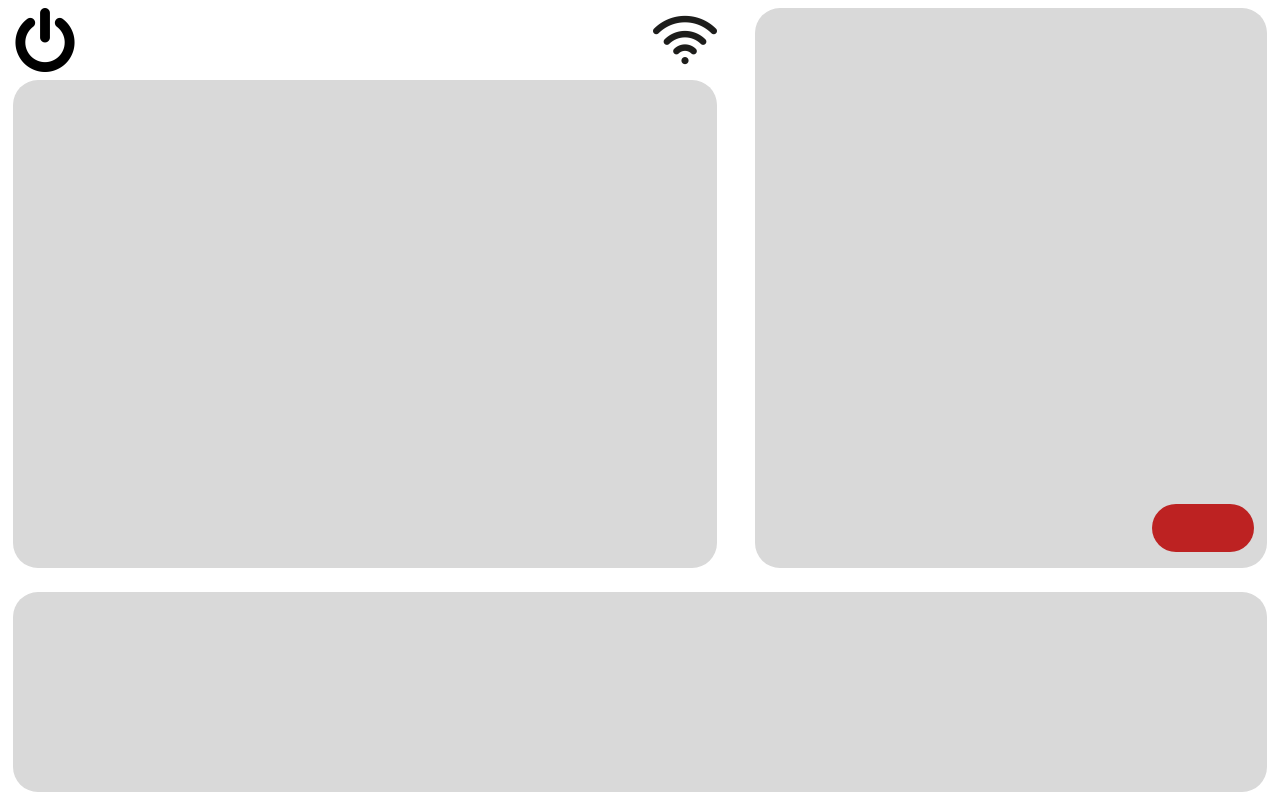
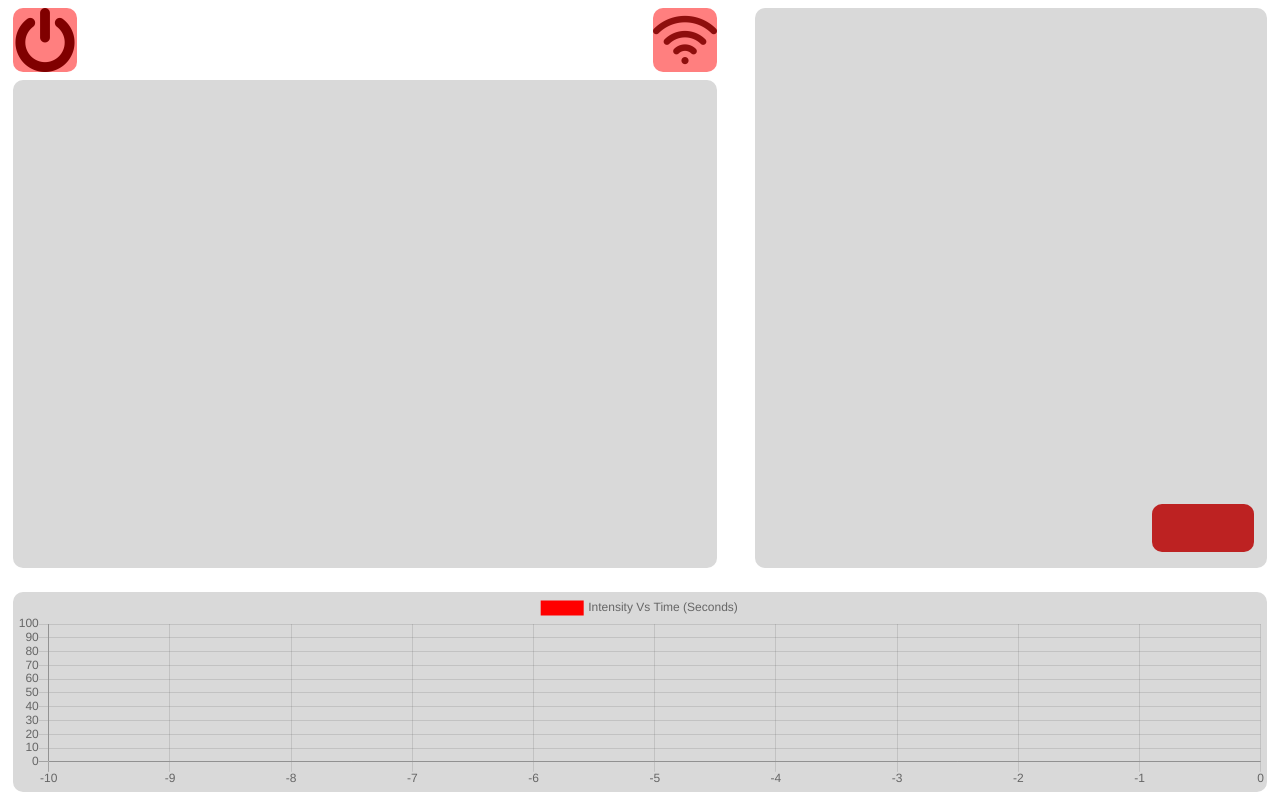
Before and after one commit to Sayeem2004/RouterControl, a plain HTML site: page docs/index.html in a window 1280 px wide. Drawn offline with nearby package versions, Linux system fonts and the light colour scheme.

Commit message:
button control

```diff
--- a/docs/css/style.css
+++ b/docs/css/style.css
@@ -2,7 +2,7 @@
     width: 40vw;
     height: 70vh;
     background: rgba(217,217,217,1);
-    border-radius: 25px;
+    border-radius: 10px;
     position: absolute;
     right: 1vw;
     top: 1vh;
@@ -12,7 +12,7 @@
     width: 98vw;
     height: 25vh;
     background: rgba(217,217,217,1);
-    border-radius: 25px;
+    border-radius: 10px;
     position: absolute;
     left: 1vw;
     bottom: 1vh;
@@ -22,25 +22,29 @@
     width: 8vw;
     height: 6vh;
     background: rgba(189,34,34,1);
-    border-radius: 25px;
+    border-radius: 10px;
     position: absolute;
     right: 2vw;
     top: 63vh;
+}
+
+.button:hover {
+    opacity: 50%;
 }
 
 .info {
     width: 55vw;
     height: 61vh;
     background: rgba(217,217,217,1);
-    border-radius: 25px;
+    border-radius: 10px;
     position: absolute;
     left: 1vw;
     top: 10vh;
 }
 
 .onoff {
-    width: 8vh;
-    height: 8vh;
+    width: 8vmin;
+    height: 8vmin;
     background: url("../images/onoff.png");
     background-repeat: no-repeat;
     background-position: center center;
@@ -50,9 +54,13 @@
     top: 1vh;
 }
 
+.onoff:hover {
+    opacity: 50%;
+}
+
 .wifi {
-    width: 8vh;
-    height: 8vh;
+    width: 8vmin;
+    height: 8vmin;
     background: url("../images/wifi.png");
     background-repeat: no-repeat;
     background-position: center center;
@@ -61,3 +69,14 @@
     left: 51vw;
     top: 1vh;
 }
+
+.wifi:hover {
+    opacity: 50%;
+}
+
+.status {
+    width: 8vmin;
+    height: 8vmin;
+    border-radius: 10px;
+    opacity: 50%;
+}
--- a/docs/index.html
+++ b/docs/index.html
@@ -2,14 +2,37 @@
 <html>
     <head>
         <link href="./css/style.css" rel="stylesheet"/>
+        <script src="https://cdnjs.cloudflare.com/ajax/libs/Chart.js/2.9.4/Chart.js"></script>
+        <script src="js/graph.js"></script>
+        <script src="js/wifi.js"></script>
+        <script src="js/onoff.js"></script>
+        <script>
+            function init() {
+                initGraph();
+                initWifi();
+                initControl();
+            }
+
+            function update() {
+                updateGraph();
+            }
+
+            setInterval(update, 1000);
+        </script>
         <title>Router Control</title>
     </head>
-    <body>
+    <body onload="init()">
         <div class="map"></div>
-        <div class="graph"></div>
+        <div class="graph">
+            <canvas id="intChart" style="width: 100%; max-height: fit-content;"></canvas>
+        </div>
         <div class="button"></div>
         <div class="info"></div>
-        <div class="onoff"></div>
-        <div class="wifi"></div>
+        <div class="onoff" onclick="updateControl()">
+            <div id="onoff" class="status"></div>
+        </div>
+        <div class="wifi" onclick="updateWifi()">
+            <div id="wifi" class="status"></div>
+        </div>
     </body>
 </html>
--- a/docs/js/graph.js
+++ b/docs/js/graph.js
@@ -0,0 +1,44 @@
+var xValues, yValues, intChart;
+
+function initGraph() {
+    xValues = [];
+    yValues = [];
+    for (var i = 0; i < 12; i++) {
+        xValues.push(-11+i);
+        yValues.push(NaN);
+    }
+    intChart = new Chart("intChart", {
+        type: "line",
+        data: {
+            labels: xValues,
+            datasets: [{
+                label: "Intensity Vs Time (Seconds)",
+                data: yValues,
+                borderColor: "red",
+                fill: false
+            }]
+        },
+        options: {
+            responsive: true,
+            maintainAspectRatio: false,
+            scales: {
+                xAxes: [{ticks: { min: -10, max: 0}}],
+                yAxes: [{ticks: { min: 0, max: 100}}]
+            }
+        }
+    });
+}
+
+function updateGraph() {
+    intensity = getIntensity(wifiAvailable);
+    yValues.shift();
+    yValues.push(intensity);
+    intChart.data.datasets[0].data = yValues;
+    intChart.update();
+}
+
+function getIntensity() {
+    // Update with intensity with backend here
+    if (wifiAvailable) return Math.floor(Math.random() * 100);
+    else return NaN;
+}
--- /dev/null
+++ b/docs/js/onoff.js
@@ -0,0 +1,23 @@
+var controlAvailable;
+
+function initControl() {
+    controlAvailable = false;
+    document.getElementById("onoff").style.backgroundColor = "red";
+}
+
+function updateControl() {
+    if (controlAvailable) disconnectControl();
+    else connectControl();
+}
+
+function disconnectControl() {
+    // Stop limiting with backend here
+    controlAvailable = false;
+    document.getElementById("onoff").style.backgroundColor = "red";
+}
+
+function connectControl() {
+    // Start limiting with backend here
+    controlAvailable = true;
+    document.getElementById("onoff").style.backgroundColor = "green";
+}
--- /dev/null
+++ b/docs/js/wifi.js
@@ -0,0 +1,24 @@
+var wifiAvailable;
+
+function initWifi() {
+    wifiAvailable = false;
+    document.getElementById("wifi").style.backgroundColor = "red";
+}
+
+function updateWifi() {
+    if (wifiAvailable) disconnectWifi();
+    else connectWifi();
+}
+
+function disconnectWifi() {
+    // Disconnect from wifi with backend here
+    wifiAvailable = false;
+    document.getElementById("wifi").style.backgroundColor = "red";
+    disconnectControl();
+}
+
+function connectWifi() {
+    // Connect to wifi with backend here
+    wifiAvailable = true;
+    document.getElementById("wifi").style.backgroundColor = "green";
+}
```
Also changed, not shown: 2 other files.
